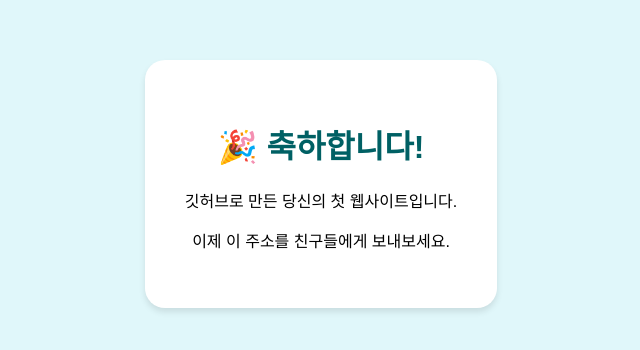
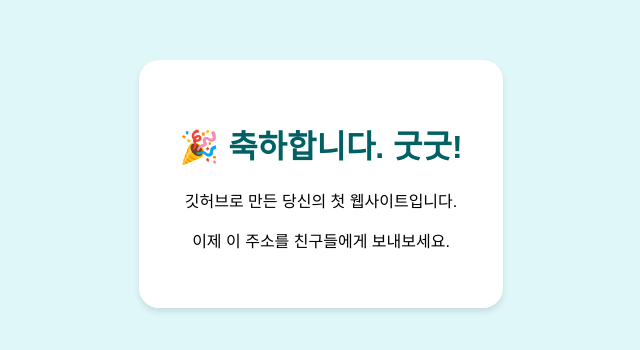
Before and after one commit to parkcg2020/Deoksugung, a plain HTML site: page index.html in a window 1280 px wide. Shown: the part 216-566 px from the top of the page, without its empty margins (319-959 px from the left). Drawn offline with Linux system fonts and the light colour scheme.

Commit message:
Update index.html

```diff
--- a/index.html
+++ b/index.html
@@ -25,7 +25,7 @@
 </head>
 <body>
     <div>
-        <h1>🎉 축하합니다!</h1>
+        <h1>🎉 축하합니다. 굿굿!</h1>
         <p>깃허브로 만든 당신의 첫 웹사이트입니다.</p>
         <p>이제 이 주소를 친구들에게 보내보세요.</p>
     </div>
```
